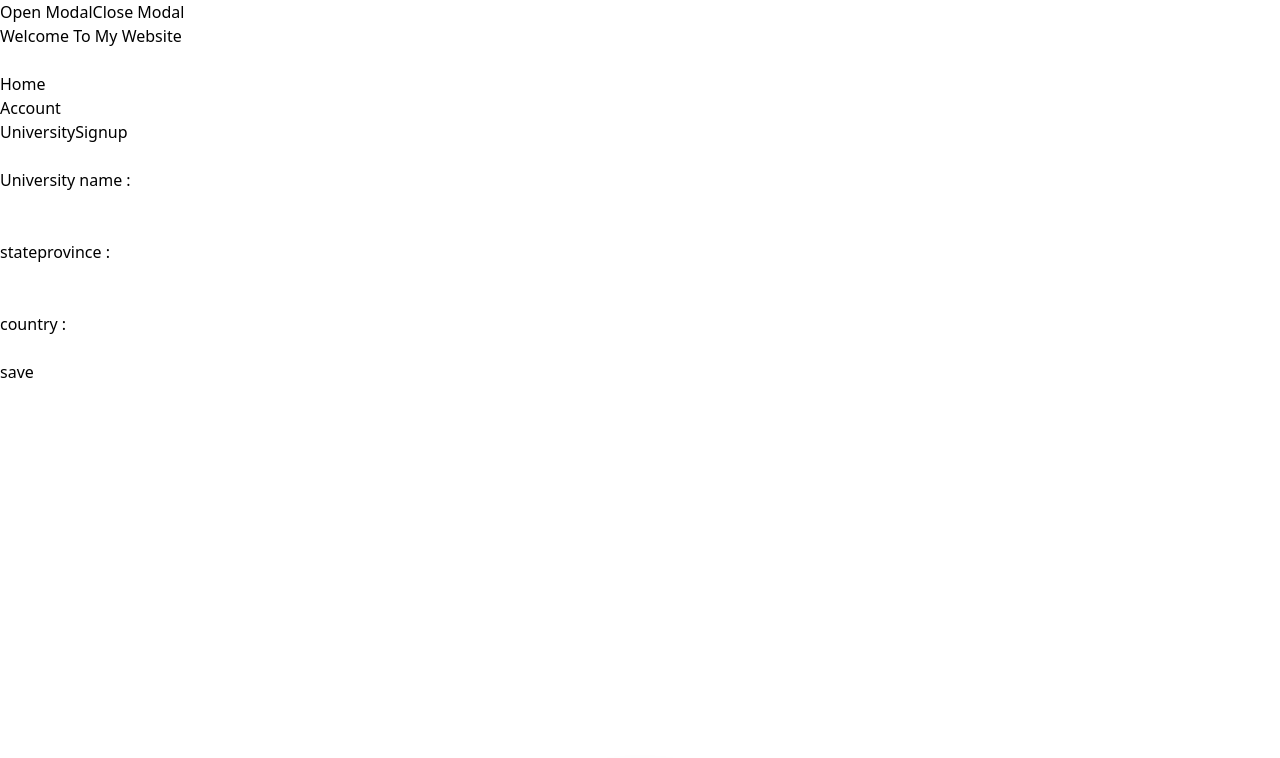
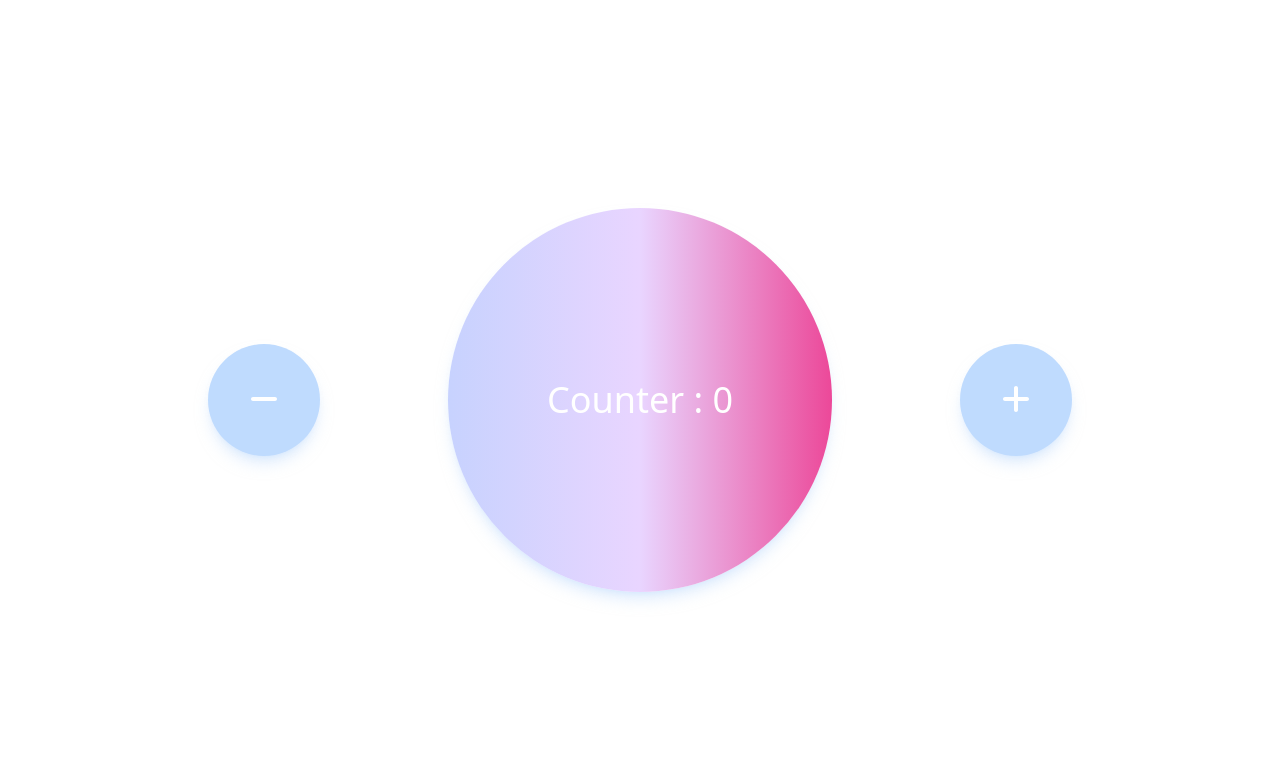
Before and after one commit to AryanaDev/Project1, a React (Create React App) app: page / in a window 1280 px wide. Shown: the top 758 px of the page. Built offline with nearby package versions, Linux system fonts and the light colour scheme.

Commit message:
Counter added

```diff
--- a/src/App.js
+++ b/src/App.js
@@ -9,6 +9,7 @@ import CreateUser from "./CreateUser";
 import Modal from "./Modal";
 import UniversitySignup from "./UniversitySignup";
 import Counter from "./Counter";
+import Counter2 from "./Counter2";
 
 export const UserContext = React.createContext();
 
@@ -41,7 +42,10 @@ function App() {
   };
 
   return (
+
       <UserProvider value={state1}>
+        <Counter2/>
+
         <div>
           <button onClick={openModal}>Open Modal</button>
           <button onClick={closeModal}>Close Modal</button>
@@ -90,6 +94,7 @@ function App() {
           <UserContext.Provider value={{ count, incrementCount , decrementCount}}>
               <Counter/>
           </UserContext.Provider>
+
       </UserProvider>
 
   );
--- /dev/null
+++ b/src/Counter2.js
@@ -0,0 +1,42 @@
+import React, { useReducer } from "react";
+import { FontAwesomeIcon } from '@fortawesome/react-fontawesome';
+import { faPlus, faMinus } from '@fortawesome/free-solid-svg-icons';
+
+ const initialValue = 0
+
+const reducer = (state, action) => {
+    switch (action) {
+        case 'increment':
+            return state + 1;
+        case 'decrement':
+            return state - 1;
+        default:
+            return state;
+    }
+};
+
+
+function Counter() {
+
+     const [count,dispatch] = useReducer(reducer,initialValue)
+
+    return (
+        <div className="flex flex-col items-center justify-center h-screen">
+            <div className="relative">
+
+                <h2 className="bg-gradient-to-r from-indigo-200 via-purple-200 to-pink-500 flex justify-center shadow-lg shadow-blue-200/50 items-center w-96 h-96 rounded-full  text-white text-4xl">
+                    Counter : {count}
+                </h2>
+
+                <button className="absolute top-1/2 -right-60 shadow-lg shadow-blue-200/50 transform  -translate-y-1/2 bg-blue-200 hover:bg-blue-300 text-white font-bold w-28 h-28 rounded-full" onClick={()=>dispatch('increment')}>
+                    <FontAwesomeIcon icon={faPlus} size="2x" />
+                </button>
+                <button className="absolute top-1/2 -left-60 shadow-lg shadow-blue-200/50 transform -translate-y-1/2 bg-blue-200 hover:bg-blue-300 text-white font-bold w-28 h-28 rounded-full" onClick={()=>dispatch('decrement')}>
+                    <FontAwesomeIcon icon={faMinus} size="2x" />
+                </button>
+            </div>
+        </div>
+    );
+}
+
+export default Counter;
```
